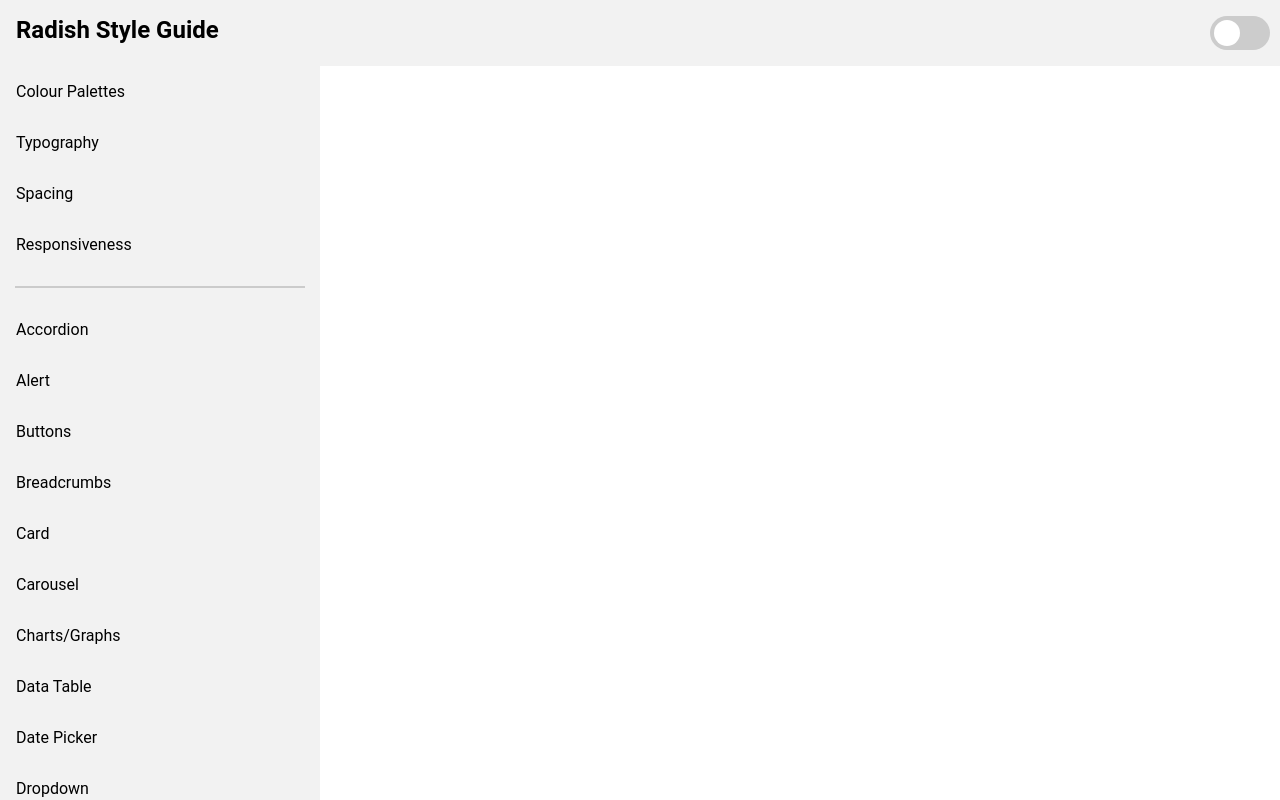
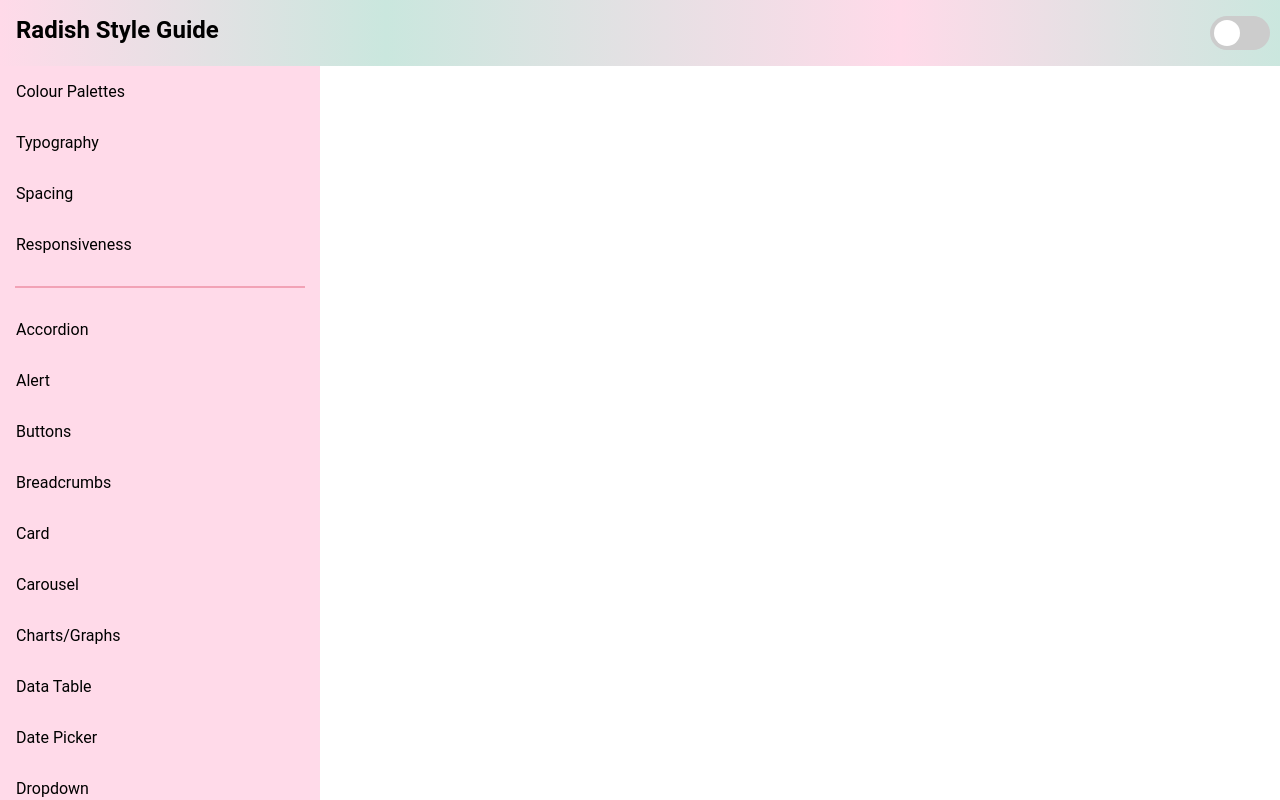
Before and after one commit to HMHepburn/Shirazi, an Angular app: page / in a window 1280 px wide. Built offline with nearby package versions, Linux system fonts and the light colour scheme.

Commit message:
Colour palette docs

```diff
--- a/src/app/Theme.ts
+++ b/src/app/Theme.ts
@@ -6,13 +6,13 @@ export interface Theme {
      name: 'theme1',
      properties: {
       '--background-color': '#FFFFFF',
-      '--color-option-1': '#F2F2F2',
-      '--color-option-2': '#CBCBCB',
+      '--color-option-1': '#eeced6',
+      '--color-option-2': '#F2A2B6',
       '--color-option-3': '#f4a261',
       '--color-option-4': '#e76f51',
       '--text-color': 'black',
       '--button-background': 'var(--color-option-3)',
-      '--nav-bar': '#F2F2F2'
+      '--nav-bar': 'linear-gradient(90deg, #FFDAE9 0%, #CAE7DE 30%, #FFDAE9 70%, #CAE7DE 100%)'
      },
     };
     export const theme2: Theme = {
@@ -37,7 +37,7 @@ export interface Theme {
       '--color-option-4': '#a5a58d',
       '--text-color': 'white',
       '--button-background': 'var(--color-option-3)',
-      '--nav-bar': 'linear-gradient(90deg, rgba(255,18,118,1) 0%, rgba(19,156,115,1) 100%)'
+      '--nav-bar': 'linear-gradient(90deg, rgba(255,18,118,1) 0%, rgba(19,156,115,1) 30%, rgba(255,18,118,1) 70%, rgba(19,156,115,1) 100%)'
      },
     };
     export const theme4: Theme = {
--- a/src/app/app-routing.module.ts
+++ b/src/app/app-routing.module.ts
@@ -7,6 +7,7 @@ import { MainComponent } from './main/main.component';
 import { AccordionComponent } from './components/accordion/accordion.component';
 import { TypographyComponent } from './components/typography/typography.component';
 import { ButtonComponent } from './components/button/button.component';
+import { ColourPaletteComponent } from './components/colour-palette/colour-palette.component';
 
 const routes: Routes = [
   { path: '',
@@ -23,7 +24,12 @@ const routes: Routes = [
       {
         path: 'button',
         component: ButtonComponent
+      },
+      {
+        path: 'colour',
+        component: ColourPaletteComponent
       }
+
     ]
   }
 
--- a/src/app/app.module.ts
+++ b/src/app/app.module.ts
@@ -10,6 +10,7 @@ import { MainComponent } from './main/main.component';
 import { AccordionComponent } from './components/accordion/accordion.component';
 import { TypographyComponent } from './components/typography/typography.component';
 import { ButtonComponent } from './components/button/button.component';
+import { ColourPaletteComponent } from './components/colour-palette/colour-palette.component';
 
 @NgModule({
   declarations: [
@@ -19,7 +20,8 @@ import { ButtonComponent } from './components/button/button.component';
     MainComponent,
     AccordionComponent,
     TypographyComponent,
-    ButtonComponent
+    ButtonComponent,
+    ColourPaletteComponent
   ],
   imports: [
     BrowserModule,
--- /dev/null
+++ b/src/app/components/colour-palette/colour-palette.component.css
@@ -0,0 +1,49 @@
+.colour-page-container {
+    display:flex;
+    flex-direction:column;
+    margin-left:5rem;
+    max-width:50%;
+    height:max-content;
+}
+
+h3 {
+    margin-bottom:0;
+}
+
+p {
+    margin-top:0.5;
+}
+
+.palette-container {
+    display:flex;
+    flex-direction: row;
+    width:100%;
+    height:10rem;
+    background-color:blue;
+}
+
+.colour-container {
+    display:flex;
+    width:100%;
+    height:100%;
+}
+
+.tonal-container{
+    display:flex;
+    width:100%;
+    height:8rem;
+    flex-direction:row;
+    justify-content: space-between;
+}
+
+.tone {
+    display:flex;
+    flex-direction:column;
+    height:8rem;
+    width:4.5rem;
+}
+
+.shade {
+    height:6rem;
+    width:4.5rem;
+}
--- /dev/null
+++ b/src/app/components/colour-palette/colour-palette.component.html
@@ -0,0 +1,156 @@
+<div class="colour-page-container">
+    <h1>Colours</h1>
+    <p>
+        The colours we choose on our site reflect the brand image to users.
+        <br>
+        The shades change depending on whether we are using a dark or light theme, but the hues should remain familial.
+    </p>
+    <h3>Theme Colours</h3>
+    <p>
+        Theme colours should display elements with sufficient contrast. WCAG (Web Content Accessibility Guidelines)
+        describe a ratio of 4.5:1 for saturation of text against dark surfaces. This means we should use unsaturated colours
+        in dark themes, and saturated colours for light themes.
+        <br>
+        <br>
+        Shown below are the Radish brand colours.
+    </p>
+
+    <div class="palette-container">
+        <div class="colour-container" style="background-color:#FE2E7D">
+            <h2 style="color:white; bottom: 0; margin: 0; margin-left: 1rem; margin-top: 1rem;">
+                Rose
+                <br>
+                #FE2E7D
+            </h2>
+        </div>
+        <div class="colour-container" style="background-color:#019468">
+            <h2 style="color:white; bottom: 0; margin: 0; margin-left: 1rem; margin-top: 1rem">
+                Sea Green
+                <br>
+                #019468
+            </h2>
+        </div>
+    </div>
+
+    <p>
+        We base our primary and secondary colours off of these.
+    </p>
+    <h3>Primary Colours</h3>
+    <p>
+        The primary colour is displayed most frequently across components and screens.
+        <br>
+        <br>
+        Shown below is a tonal palette for the rose colour.
+    </p>
+
+    <div class="tonal-container">
+        <div class="tone">
+            <div class="shade" style="background-color:#FF2E7E">
+
+            </div>
+            <p style="text-align:center">
+                900
+            </p>
+        </div>
+        <div class="tone">
+            <div class="shade" style="background-color:#FF498F">
+
+            </div>
+            <p style="text-align:center">
+                800
+            </p>
+        </div>
+        <div class="tone">
+            <div class="shade" style="background-color:#FF639F">
+
+            </div>
+            <p style="text-align:center">
+                700
+            </p>
+        </div>
+        <div class="tone">
+            <div class="shade" style="background-color:#FF7DAF">
+
+            </div>
+            <p style="text-align:center">
+                600
+            </p>
+        </div>
+        <div class="tone">
+            <div class="shade" style="background-color:#FF97BF">
+
+            </div>
+            <p style="text-align:center">
+                500
+            </p>
+        </div>
+        <div class="tone">
+            <div class="shade" style="background-color:#FFB1CF">
+
+            </div>
+            <p style="text-align:center">
+                400
+            </p>
+        </div>
+        <div class="tone">
+            <div class="shade" style="background-color:#FFCBDF">
+
+            </div>
+            <p style="text-align:center">
+                300
+            </p>
+        </div>
+        <div class="tone">
+            <div class="shade" style="background-color:#FFE5EF">
+
+            </div>
+            <p style="text-align:center">
+                200
+            </p>
+        </div>
+        <div class="tone">
+            <div class="shade" style="background-color:#FFE5EF">
+            </div>
+            <p style="text-align:center">
+                100
+            </p>
+        </div>
+        <div class="tone">
+            <div class="shade">
+
+            </div>
+            <p style="text-align:center">
+                50
+            </p>
+        </div>
+    </div>
+
+    <h3>Secondary Colours</h3>
+    <p>
+        The size of a line should be <b>40-60% of the screen width</b> for optimal readability.
+        Any more would make guiding the reader's eye to a new line confusing.
+        Any less might make the text seem long and difficult to track.
+        <br>
+        <br>
+        Each line should contain between <b>45-85 characters</b> - font size should be scaled to maintain this ratio.
+    </p>
+    <h3>Spacing</h3>
+    <p>
+        <b>Tracking (Letter-spacing):</b> The horizontal white space between letters in a word.
+        The ideal tracking for most text is approximately 12% (0.12).
+        <br>
+        <br>
+        <b>Line spacing:</b> The vertical space between two lines of text. The ideal space is approximately
+        130-150% of the height of the line.
+    </p>
+    <h3>Font Pairings</h3>
+    <p>When/where/how to pair fonts together??</p>
+    <br>
+    <br>
+    <br>
+    <br>
+    <br>
+    <br>
+    <br>
+    <br>
+</div>
--- a/src/app/sidenav/sidenav.component.html
+++ b/src/app/sidenav/sidenav.component.html
@@ -1,5 +1,5 @@
 <div class="navigation-container">
-	<a class="special-topic">Colour Palettes</a>
+	<a routerLink="/colour" routerLinkActive="active" class="special-topic">Colour Palettes</a>
 	<a routerLink="/typography" routerLinkActive="active" class="special-topic">Typography</a>
 	<a class="special-topic">Spacing</a>
 	<a class="special-topic">Responsiveness</a>
--- a/src/styles.css
+++ b/src/styles.css
@@ -23,13 +23,13 @@ p {
 /* This is the original theme of the app */
 :root {
     --background-color: #FFFFFF;
-    --color-option-1: #F2F2F2;
-    --color-option-2: #CBCBCB;
+    --color-option-1: #FFDAE9;
+    --color-option-2: #F2A2B6;
     --color-option-3: #f4a261;
     --color-option-4: #e76f51;
     --text-color: black;
     --button-background: var(--color-option-3);
-    --nav-bar: #F2F2F2;
+    --nav-bar: linear-gradient(90deg, #FFDAE9 0%, #CAE7DE 30%, #FFDAE9 70%, #CAE7DE 100%);
 
     /*
     Rename colours so that designers can reference this guide and
```
Also changed, not shown: src/app/components/colour-palette/colour-palette.component.ts (added, +10 -0 lines), 1 other file (tests, documents, lock files or other folders).
